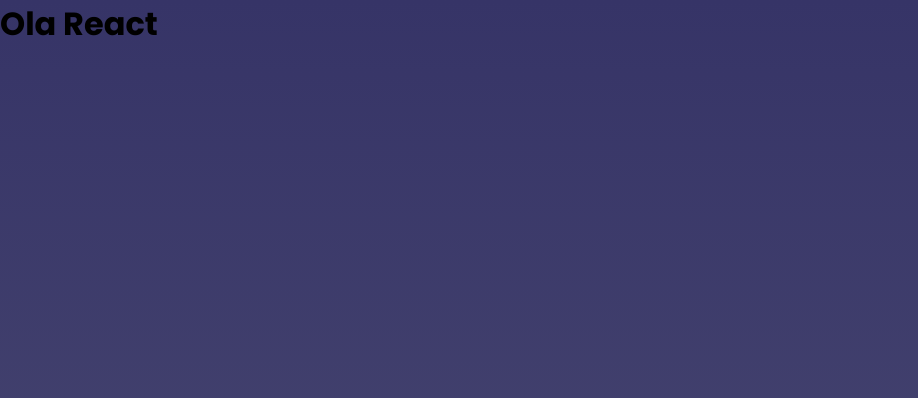
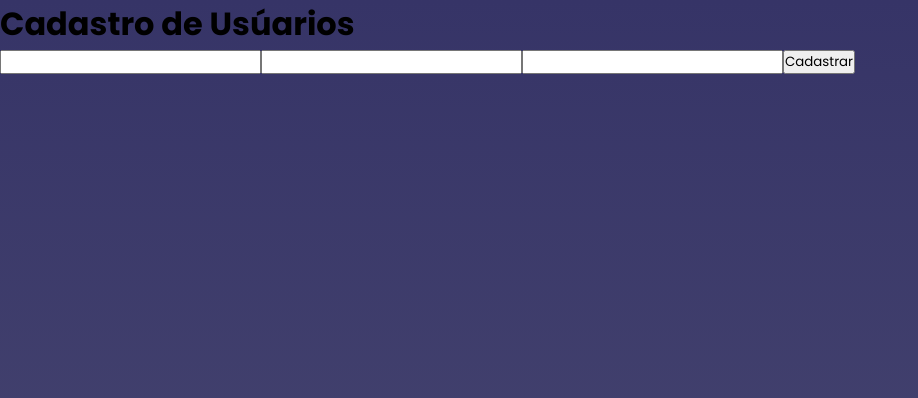
Before and after one commit to felippeximenes/cadastrodeusuarios, a React (Vite) app: page / in a window 1280 px wide. Shown: the top 398 px of the page, without its empty margins (0-918 px from the left). Built offline with nearby package versions, Linux system fonts and the light colour scheme.

Commit message:
criando os input

```diff
--- a/src/pages/Home/index.jsx
+++ b/src/pages/Home/index.jsx
@@ -5,8 +5,14 @@ function Home() {
 
 
   return (
-    <div>
-      <h1>Ola React</h1>
+    <div className='container'>
+      <form action="">
+        <h1>Cadastro de Usúarios</h1>
+        <input name="nome" type='text'/>
+        <input name="idade" type='number'/>
+        <input name="email" type='email' />
+        <button type='button'>Cadastrar</button>
+      </form>
     </div>
 
   )
```
